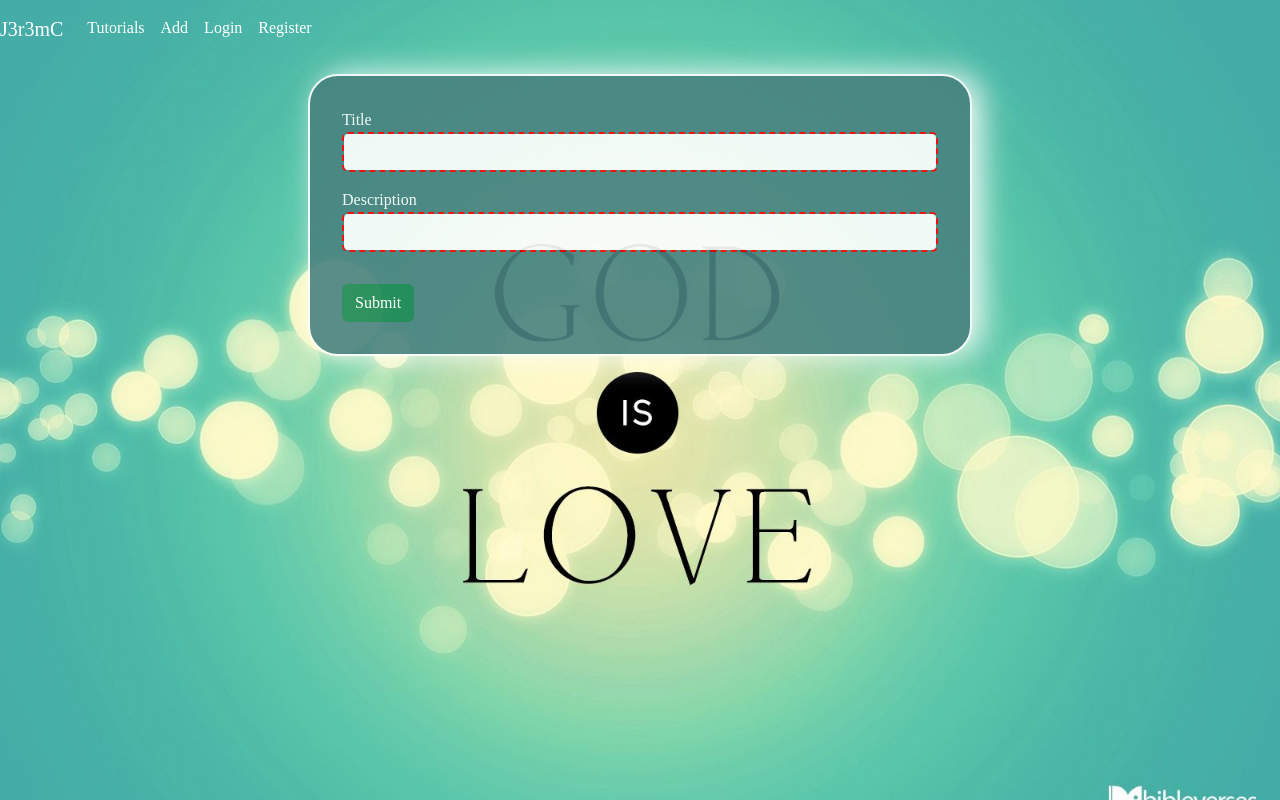
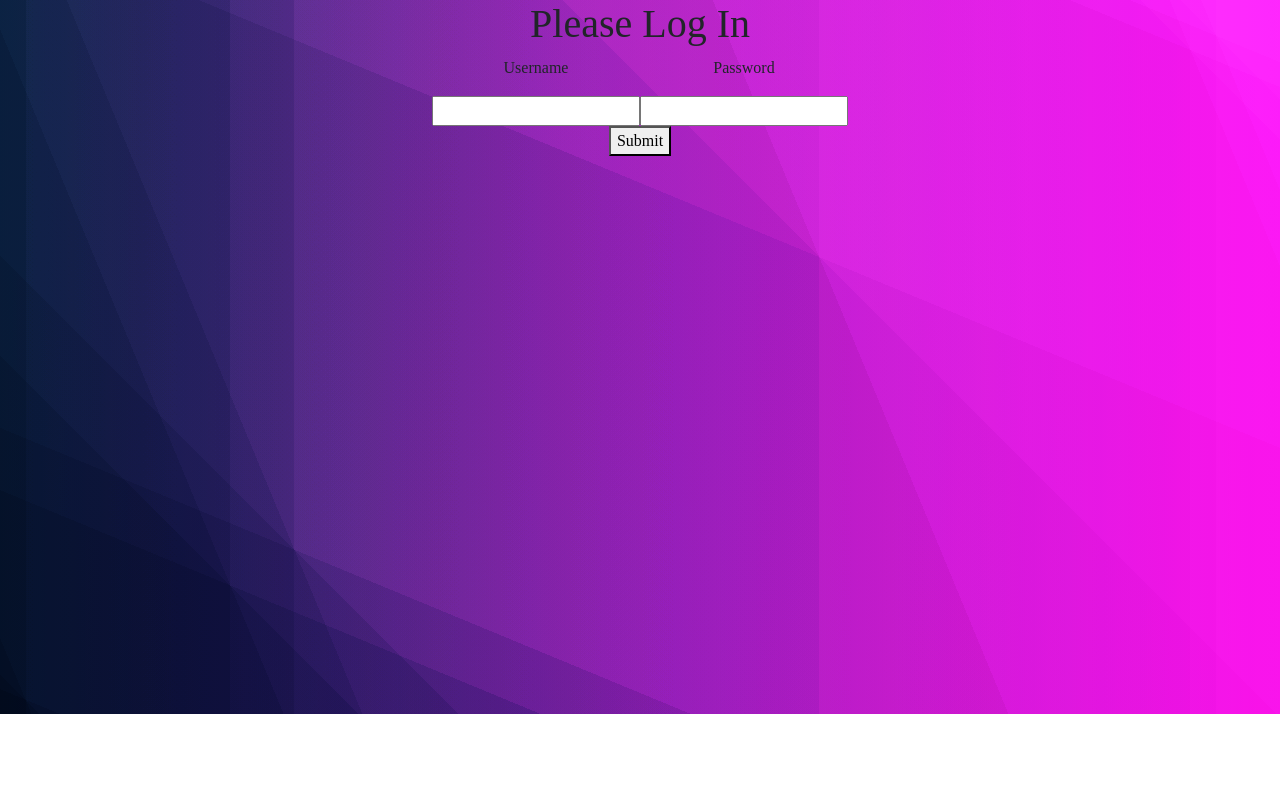
Before and after one commit to j3r3mC/frontend-tutorials, a React (Create React App) app: page /add in a window 1280 px wide. Built offline with nearby package versions, Linux system fonts and the light colour scheme.

Commit message:
IN PROGRESS

```diff
--- a/src/App.css
+++ b/src/App.css
@@ -1,17 +1,82 @@
+*{
+  text-align: center;
+  font-family: "josephinSans-Medium";
+}
 body{
-  color: white;
-  background-image: url('./asset/godslove.jpg');
-  background-size:cover;
+  min-height: 44.6rem;
+  background-image: linear-gradient(67.5deg,
+    rgb(68, 65, 139) 0%,
+    rgb(68, 65, 139) 2%,
+    rgb(89, 77, 155) 2%,
+    rgb(89, 77, 155) 18%,
+    rgb(110, 88, 171) 18%,
+    rgb(110, 88, 171) 23%,
+    rgb(131, 100, 187) 23%,
+    rgb(131, 100, 187) 64%,
+    rgb(151, 111, 203) 64%,
+    rgb(151, 111, 203) 93%,
+    rgb(172, 123, 219) 93%,
+    rgb(172, 123, 219) 95%,
+    rgb(193, 134, 235) 95%,
+    rgb(193, 134, 235) 100%),
+    linear-gradient(22.5deg, rgb(68, 65, 139) 0%,
+    rgb(68, 65, 139) 2%,rgb(89, 77, 155) 2%,
+    rgb(89, 77, 155) 18%,rgb(110, 88, 171) 18%,
+    rgb(110, 88, 171) 23%,rgb(131, 100, 187) 23%,
+    rgb(131, 100, 187) 64%,rgb(151, 111, 203) 64%,
+    rgb(151, 111, 203) 93%,rgb(172, 123, 219) 93%,
+    rgb(172, 123, 219) 95%,rgb(193, 134, 235) 95%,
+    rgb(193, 134, 235) 100%),linear-gradient(45deg, rgb(68, 65, 139) 0%,
+    rgb(68, 65, 139) 2%,rgb(89, 77, 155) 2%, rgb(89, 77, 155) 18%,rgb(110, 88, 171) 18%,
+    rgb(110, 88, 171) 23%,rgb(131, 100, 187) 23%, rgb(131, 100, 187) 64%,rgb(151, 111, 203) 64%,
+    rgb(151, 111, 203) 93%,rgb(172, 123, 219) 93%, rgb(172, 123, 219) 95%,
+    rgb(193, 134, 235) 95%, rgb(193, 134, 235) 100%),linear-gradient(90deg, rgb(68, 65, 139) 0%,
+    rgb(68, 65, 139) 2%,rgb(89, 77, 155) 2%, rgb(89, 77, 155) 18%,rgb(110, 88, 171) 18%, rgb(110, 88, 171) 23%,
+    rgb(131, 100, 187) 23%, rgb(131, 100, 187) 64%,rgb(151, 111, 203) 64%, rgb(151, 111, 203) 93%,
+    rgb(172, 123, 219) 93%, rgb(172, 123, 219) 95%,rgb(193, 134, 235) 95%, rgb(193, 134, 235) 100%),
+    linear-gradient(90deg, rgb(25, 139, 21),rgb(240, 31, 57))!important;
+  background-blend-mode:overlay,overlay,overlay,overlay,normal;
   background-repeat: no-repeat;
-  font-family: "JosephinSans-Medium";
-  src: url("./asset/fonts/JosefinSans-Medium.ttf");
+  background-size: cover;
+}
+
+.card{
+  display: flex;
+  flex-direction: column;
+  align-items: center;
+  margin: auto;
+  margin-top: 1rem;
+  padding: 0.5em;
+  max-width: 40rem;
+  background-image: linear-gradient(216deg, rgba(77, 77, 77,0.05) 0%,
+   rgba(77, 77, 77,0.05) 25%,rgba(42, 42, 42,0.05) 25%, rgba(42, 42, 42,0.05) 38%,
+   rgba(223, 223, 223,0.05) 38%, rgba(223, 223, 223,0.05) 75%,rgba(36, 36, 36,0.05) 75%,
+   rgba(36, 36, 36,0.05) 100%),linear-gradient(44deg, rgba(128, 128, 128,0.05) 0%, rgba(128, 128, 128,0.05) 34%,
+   rgba(212, 212, 212,0.05) 34%, rgba(212, 212, 212,0.05) 57%,rgba(25, 25, 25,0.05) 57%, rgba(25, 25, 25,0.05) 89%,
+   rgba(135, 135, 135,0.05) 89%, rgba(135, 135, 135,0.05) 100%),linear-gradient(241deg, rgba(55, 55, 55,0.05) 0%,
+   rgba(55, 55, 55,0.05) 14%,rgba(209, 209, 209,0.05) 14%, rgba(209, 209, 209,0.05) 60%,rgba(245, 245, 245,0.05) 60%,
+   rgba(245, 245, 245,0.05) 69%,rgba(164, 164, 164,0.05) 69%, rgba(164, 164, 164,0.05) 100%),linear-gradient(249deg, rgba(248, 248, 248,0.05) 0%,
+   rgba(248, 248, 248,0.05) 32%,rgba(148, 148, 148,0.05) 32%, rgba(148, 148, 148,0.05) 35%,rgba(202, 202, 202,0.05) 35%, rgba(202, 202, 202,0.05) 51%,rgba(181, 181, 181,0.05) 51%, rgba(181, 181, 181,0.05) 100%),
+   linear-gradient(92deg, hsl(214,0%,11%),hsl(214,0%,11%));
+   opacity: 0.95;
+  color: white!important;
 
 }
-
-.container{
-  max-width: 45rem;
+.search{
+  display: flex;
+  flex-direction: row;
+  align-items: center;
+  margin: auto;
+  max-width:40rem;
+  border-radius: 60rem;
 }
 
+.btn{
+  margin: 1rem;
+}
+.navbar{
+  color: white;
+}
 .nav-link::after{
   content: '';
   display: block;
@@ -28,16 +93,21 @@ body{
 }
 
 .nav-link{
-  color: white;
+  color: white!important;
+}
+.nav-link:hover{
+  color: pink!important;
 }
 
 .nav-item:hover{
 text-shadow: white 20px 0 300px;
+color: white;
 }
 
 
 .nav-item{
-  color: white;
+  margin: 0.5 rem;
+  color: white!important;
 }
 
 
@@ -45,83 +115,3 @@ body{
 box-shadow: white 20px 0 60px;
 width: 100%;
 }
-
-
-input:invalid {
-  border: 2px dashed red;
-}
-
-input:valid {
-  border: 2px solid greenyellow;
-}
-
-input{
-  text-align: center;
-}
-
-.submit-form {
-  background-color: #498280 ;
-  color: White;
-  opacity: 0.90;
-  border-radius: 30px;
-  box-shadow: white 10px 0 30px;
-  border: white solid 2px;
-  padding: 1rem;
-  margin: 1rem;
-}
-
-.form-group{
-  margin: 1rem;
-}
-
-.video-stream{
-  border-radius: 20rem;
-}
-
-.edit-form {
-  text-align: center;
-  background-color: #498280 ;
-  opacity: 0.90;
-  color: white;
-  border-radius: 30px;
-  box-shadow: white 10px 0 30px;
-  border: white solid 2px;
-    margin: 0.5rem;
-    display: flex;
-    flex-direction: column;
-    align-items: center;
-}
-
-.card{
-  background-color: #498280 ;
-  opacity: 0.90;
-  color: white;
-  border-radius: 30px;
-  box-shadow: white 10px 0 30px;
-  border: white solid 2px;
-  text-align: center;
-  margin: 1rem;
-  padding: 1rem;
-}
-
-.red{
-  color: red;
-}
-
-.search{
-  display: flex;
-  flex-direction: row;
-  align-items: center;
-  margin-left: 2rem;
-  max-width: 40rem;
-}
-
-.buttons{
-  display: flex;
-  flex-direction: row;
-  align-items: center;
-}
-
-.btn{
-  margin: 1rem;
-}
--- a/src/App.js
+++ b/src/App.js
@@ -1,18 +1,25 @@
-import React, { Component } from "react";
-import { Routes, Route, Link } from "react-router-dom";
-import "bootstrap/dist/css/bootstrap.min.css";
-import "./App.css";
-
+import React from 'react';
+import { Route, Routes, Link } from 'react-router-dom';
+import Dashboard from "./components/dashboard/Dashboard";
+import Preferences from "./components/preference/Preferences";
+import Login from './components/login/Login';
+import useToken from './useToken';
 import AddTutorial from "./components/add-tutorial.component";
 import Tutorial from "./components/tutorial.component";
 import TutorialsList from "./components/tutorials-list.component";
 import Register from "./components/register.component";
+import "bootstrap/dist/css/bootstrap.min.css";
+import "./App.css";
 
 
-class App extends Component {
-  render() {
-    return(
-      <div>
+function App() {
+  const { token, setToken } = useToken();
+
+  if(!token) {
+    return <Login setToken={setToken} />
+  }
+  return (
+    <div className='container'>
     <nav className="navbar navbar-expand">
       <Link to={"/tutorials"} className="navbar-brand sub nav-item">
         J3r3mC
@@ -29,30 +36,22 @@ class App extends Component {
           </Link>
         </li>
         <li className="nav-item">
-              <Link to={"/auth/login"} className="nav-link">
-                Login
-              </Link>
-            </li>
-            <li className="nav-item">
           <Link to={"/auth/register"} className="nav-link">
             Register
           </Link>
         </li>
       </div>
     </nav>
-
-        <div className="container">
     <Routes>
-            <Route path = "/"              element = {<TutorialsList />} />
-            <Route path = "/tutorials"     element= {<TutorialsList />} />
-            <Route path = "/add"           element= {<AddTutorial />} />
+      <Route path = "/tutorials"   element = {<TutorialsList />} />
+      <Route path = "/add"         element = {<AddTutorial />} />
+      <Route path = "/dashboard"   element = {<Dashboard />} />
+      <Route path = "/preferences" element = {<Preferences />} />
       <Route path = "/tutorials/:id" element = {<Tutorial />} />
-            <Route path = "/auth/register" element = {<Register/>}/>
+      <Route path = "/auth/register" element = {<Register />} />
     </Routes>
-        </div>
     </div>
   );
 }
-}
 
 export default App;
--- a/src/components/add-tutorial.component.js
+++ b/src/components/add-tutorial.component.js
@@ -99,7 +99,7 @@ export default class AddTutorial extends Component {
             {this.state.submitted ? (
               <div>
                 <h4>You submitted successfully!</h4>
-                <button className="btn btn-success" onClick={this.newTutorial}>
+                <button className="btn btn-outline-success" onClick={this.newTutorial}>
                   Add
                 </button>
               </div>
@@ -138,7 +138,7 @@ export default class AddTutorial extends Component {
                   </p>
                 </div>
 
-                <button onClick={this.saveTutorial} className="btn btn-success">
+                <button onClick={this.saveTutorial} className="btn btn-outline-success">
                   Submit
                 </button>
               </div>
--- /dev/null
+++ b/src/components/dashboard/Dashboard.js
@@ -0,0 +1,8 @@
+import React from "react";
+import "../../App.css";
+
+export default function Dashboard() {
+    return(
+        <h2>DashBoard</h2>
+    );
+}
--- /dev/null
+++ b/src/components/login/Login.js
@@ -0,0 +1,53 @@
+import React, { useState } from 'react';
+import PropTypes from 'prop-types';
+
+import "../../App.css"
+
+
+async function loginUser(credentials) {
+    return fetch('http://localhost:8080/login', {
+      method: 'POST',
+      headers: {
+        'Content-Type': 'application/json'
+      },
+      body: JSON.stringify(credentials)
+    })
+      .then(data => data.json())
+   }
+
+export default function Login({setToken}) {
+    const [username, setUserName] = useState();
+    const [password, setPassword] = useState();
+
+    const handleSubmit = async e => {
+        e.preventDefault();
+        const token = await loginUser({
+          username,
+          password
+        });
+        setToken(token);
+      }
+
+  return(
+    <div>
+      <h1>Please Log In</h1>
+      <form onSubmit={handleSubmit}>
+        <label>
+            <p>Username</p>
+            <input type="text" onChange={e => setUserName(e.target.value)} />
+        </label>
+        <label>
+            <p>Password</p>
+            <input type="password" onChange={e => setPassword(e.target.value)} />
+        </label>
+
+        <div>
+            <button type="submit">Submit</button>
+        </div>
+      </form>
+    </div>
+  )
+}
+Login.propTypes = {
+    setToken: PropTypes.func.isRequired
+  }
--- /dev/null
+++ b/src/components/preference/Preferences.js
@@ -0,0 +1,7 @@
+import React from 'react';
+
+export default function Preferences() {
+  return(
+    <h2>Preferences</h2>
+  );
+}
--- a/src/components/tutorials-list.component.js
+++ b/src/components/tutorials-list.component.js
@@ -112,11 +112,11 @@ export default class TutorialsList extends Component {
                 </div>
 
                 <div>
-                    <div className="card">
-                        <div className="card-title">
+                    <div class="card">
+                        <div class="card-header">
                             <h4 className="titleList">Tutorials list</h4>
                         </div>
-                        <div className="card-content">
+                        <div class="card-body">
                             <ul className="list-group">
                                 {tutorials &&
                                     tutorials.map((tutorial, index) => (
@@ -133,12 +133,13 @@ export default class TutorialsList extends Component {
                                     ))}
                             </ul>
                             <button
-                                className="destroy btn btn-outline-danger"
-                                onClick={this.removeAllTutorials}
-                            >
-                                Remove all
-                            </button>
+                            className="destroy btn btn-outline-danger"
+                            onClick={this.removeAllTutorials}
+                        >
+                            Remove all
+                        </button>
                         </div>
+
                     </div>
                 </div>
                 <div >
--- a/src/index.css
+++ b/src/index.css
@@ -1,5 +1,5 @@
 body {
-  margin: 0;
+  margin: 0.5rem;
   font-family: -apple-system, BlinkMacSystemFont, 'Segoe UI', 'Roboto', 'Oxygen',
     'Ubuntu', 'Cantarell', 'Fira Sans', 'Droid Sans', 'Helvetica Neue',
     sans-serif;
--- /dev/null
+++ b/src/useToken.js
@@ -0,0 +1,21 @@
+import { useState } from 'react';
+
+export default function useToken() {
+  const getToken = () => {
+    const tokenString = localStorage.getItem('token');
+    const userToken = JSON.parse(tokenString);
+    return userToken?.token
+  };
+
+  const [token, setToken] = useState(getToken());
+
+  const saveToken = userToken => {
+    localStorage.setItem('token', JSON.stringify(userToken));
+    setToken(userToken.token);
+  };
+
+  return {
+    setToken: saveToken,
+    token
+  }
+}
```
Also changed, not shown: src/Login.css (added). Lines whose indentation alone changed are shown as unchanged.
